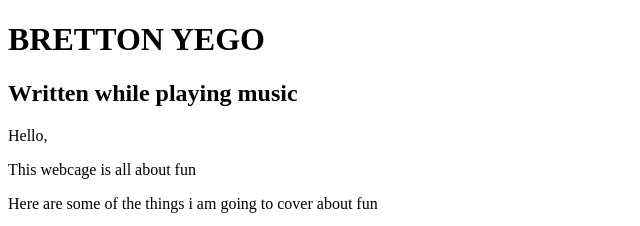
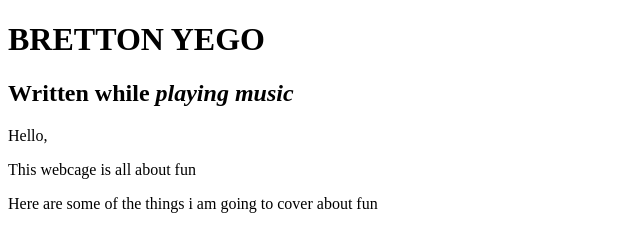
Before and after one commit to BrettonYEGO/byk-project, a plain HTML site: page index.html in a window 1280 px wide. Shown: the top 226 px of the page, 0-640 px from the left. Drawn offline with Linux system fonts and the light colour scheme.

Commit message:
add emphasize element

```diff
--- a/index.html
+++ b/index.html
@@ -4,7 +4,7 @@
     <title>BRETTON YEGO!</title>
   </head>
     <h1>BRETTON YEGO</h1>
-    <H2>Written while playing music</H2>
+    <H2>Written while <em>playing music</em></H2>
   <body>
     <p>Hello,</p>
     <p>This webcage is all about fun</p>
```
